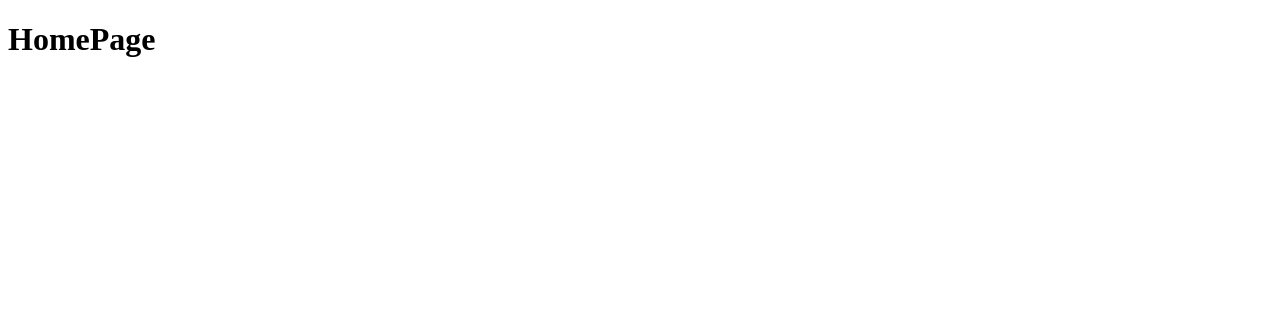
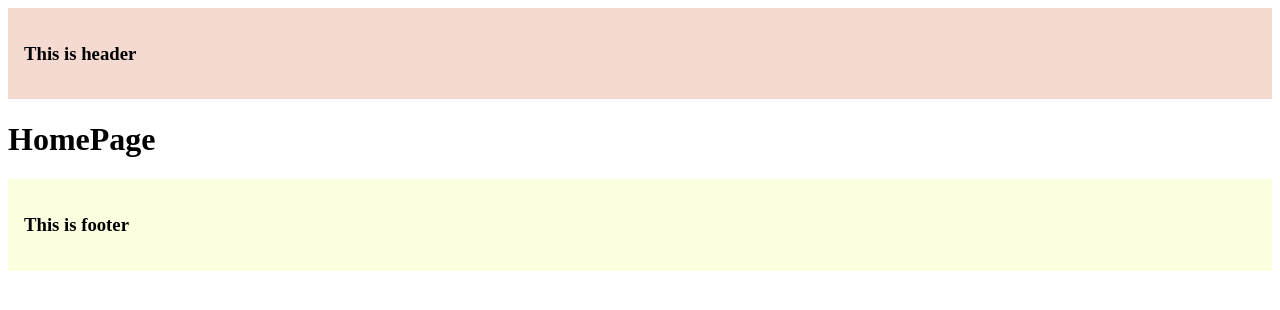
Before and after one commit to DeepakKumarKhatri/NextJs, a Next.js app in the folder hello-next/: page / in a window 1280 px wide. Shown: the top 310 px of the page. Built offline with nearby package versions, Linux system fonts and the light colour scheme.

Commit message:
Learned about layouts & nested layouts

```diff
--- a/hello-next/src/app/layout.tsx
+++ b/hello-next/src/app/layout.tsx
@@ -1,16 +1,34 @@
 export const metadata = {
-  title: 'Next.js',
-  description: 'Generated by Next.js',
-}
+  title: "Next.js",
+  description: "Generated by Next.js",
+};
 
 export default function RootLayout({
   children,
 }: {
-  children: React.ReactNode
+  children: React.ReactNode;
 }) {
   return (
     <html lang="en">
-      <body>{children}</body>
+      <body>
+        <header
+          style={{
+            padding: "1rem",
+            backgroundColor: "#F5DAD2",
+          }}
+        >
+          <h3>This is header</h3>
+        </header>
+        <main>{children}</main>
+        <footer
+          style={{
+            padding: "1rem",
+            backgroundColor: "#FCFFE0",
+          }}
+        >
+          <h3>This is footer</h3>
+        </footer>
+      </body>
     </html>
-  )
+  );
 }
```
Also changed, not shown: hello-next/src/app/products/[productId]/layout.tsx (added, +18 -0 lines).
